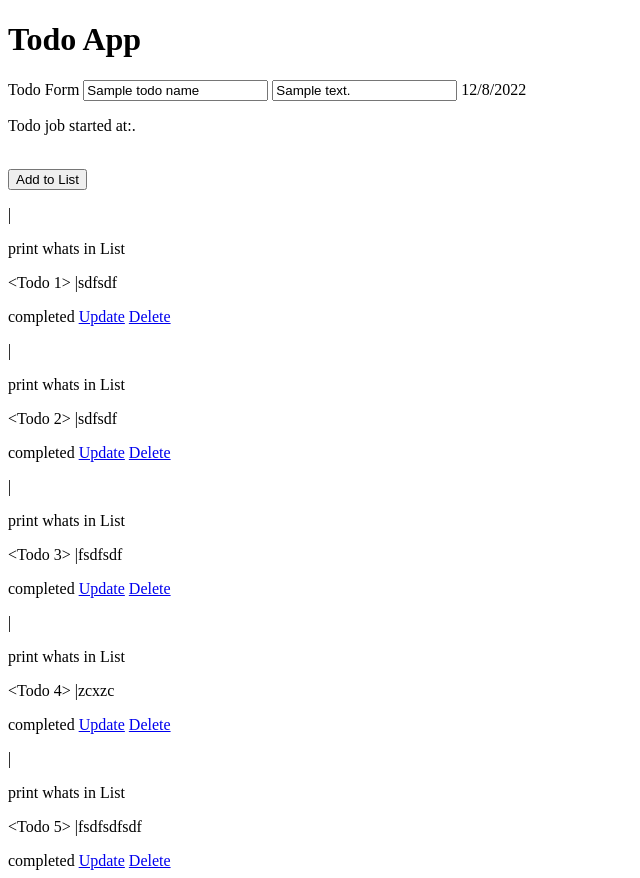
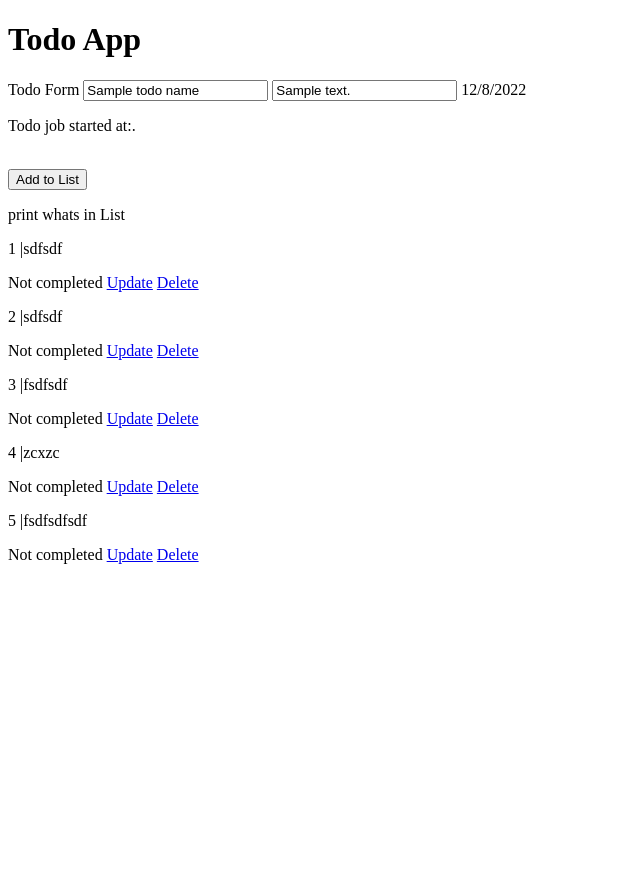
Before and after one commit to mbayaraa2001/flask-todo, a Flask app: template templates/base.html in a window 1280 px wide. Shown: the whole page, without its empty margins (0-640 px from the left). After the commit the page ends 564 px from the top, so only its background shows below. Run offline with Flask 2, Linux system fonts and the light colour scheme; data comes from the database, SQL or seed files in the repository; both versions use the stored data as it was after the commit; the template is opened without the code that fills it: values that come from a table or form of the project are taken from there, most other values are stand-ins (such as "Sample title", 1, 10 or a date in 2020).

Commit message:
html print for list

```diff
--- a/app.py
+++ b/app.py
@@ -1,4 +1,4 @@
-from flask import Flask, render_template, request, redirect, url_for
+from flask import Flask, render_template, request, redirect, url_for, flash
 from flask_sqlalchemy import SQLAlchemy
 from sqlalchemy import Column, ForeignKey, Integer, String
 from datetime import datetime
@@ -20,7 +20,8 @@ class Todo(db.Model):
 def index():
     # print all todos
     todo_list = Todo.query.all()
-    return render_template('base.html')
+    print(todo_list)
+    return render_template('base.html', return_todo_list = todo_list)
 
 
 @app.route("/todo_add", methods=["POST", "GET"])
@@ -29,6 +30,7 @@ def todo_add():
         new_todo = Todo(todo_name = request.form.get("todo_name"), todo_comment = request.form.get("todo_comment"), todo_time = datetime.now(), todo_complete=False)
         db.session.add(new_todo)
         db.session.commit()
+        print(db.session.commit())
         return redirect(url_for("index"))
 
 
--- /dev/null
+++ b/jinja2_test.txt
@@ -0,0 +1 @@
+<!-- <input id="firstname{{ loop.index }}" name="firstname{{ loop.index }}" type="text" value='{{ user.FirstName }}' /> -->
--- a/templates/base.html
+++ b/templates/base.html
@@ -4,7 +4,7 @@
     <meta charset="UTF-8">
     <meta http-equiv="X-UA-Compatible" content="IE=edge">
     <meta name="viewport" content="width=device-width, initial-scale=1.0">
-    <title>Document</title>
+    <title>Flask - SQLite</title>
 </head>
 <body>
     <h1>Todo App</h1>
@@ -19,18 +19,17 @@
             <button type="submit">Add to List</button>
         </div>
     </form>
-
-        {% for todo in todo_list %}
-        <p>{{ todo.id }} |{{ todo.todo_form }}</p>
-        <p>print whats in List</p>
-        <p>{{ todo }} |{{ todo.todo_name }}</p>
-        {% if todo.complete == False %}
+    <p>print whats in List</p>
+        {% for todo in return_todo_list %}
+        <p>{{ todo.todo_id }} |{{ todo.todo_name }}</p>
+        {% if todo.todo_complete == False %}
             <span>Not completed</span>
         {% else %}
-            <span>completed</span>
+            <span>completed </span>
         {% endif %}
         <a href="/">Update</a>
         <a href="/">Delete</a>
-    {% endfor %}
+        {% endfor %}
+
 </body>
 </html>
```
Also changed, not shown: instance/db.sqlite.
